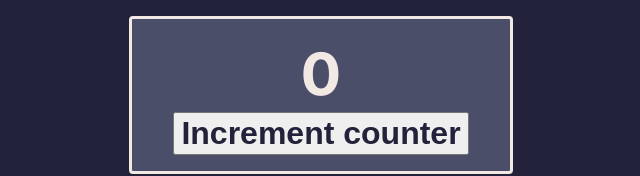
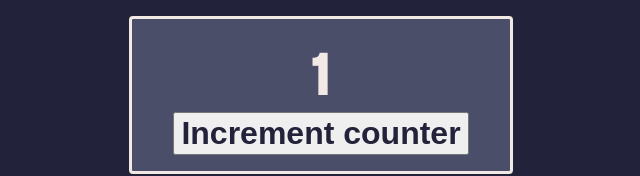
Before and after one commit to Veexeq/WdAI-2025, a React (Vite) app in the folder Lab5/lab5-ex8/Exercise8/: page / in a window 1280 px wide. Shown: the top 176 px of the page, without its empty margins (319-959 px from the left). Built offline with nearby package versions, Linux system fonts and the light colour scheme.

Commit message:
Added localStorage support.

```diff
--- a/Lab5/lab5-ex8/Exercise8/src/components/LSCounter.tsx
+++ b/Lab5/lab5-ex8/Exercise8/src/components/LSCounter.tsx
@@ -3,10 +3,20 @@ import { useState } from 'react';
 import styles from './lscounter.module.css'
 
 function LSCounter() {
-  const [counter, setCounter] = useState(0);
+  let localCounter;
+
+  if (localStorage.counter) {
+    localCounter = Number(localStorage.counter);
+  } else {
+    localCounter = 1;
+    localStorage.setItem('counter', String(localCounter));
+  }
+
+  const [counter, setCounter] = useState(localCounter);
 
   const incrementer = () => {
     setCounter(prev => (prev + 1));
+    localStorage.setItem('counter', String(localCounter + 1));
   };
 
   return (
```
